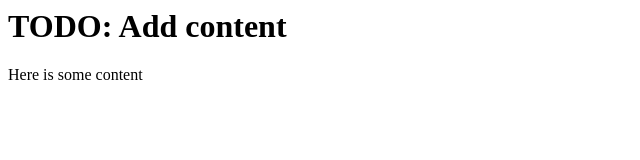
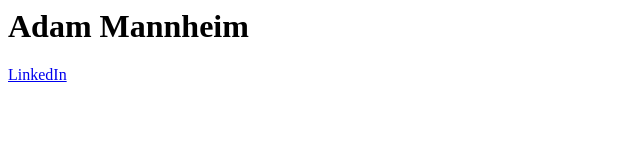
Before and after one commit to admann99/admann99.github.io, a plain HTML site: page index.html in a window 1280 px wide. Shown: the whole page, without its empty margins (0-640 px from the left). Drawn offline with Linux system fonts and the light colour scheme.

Commit message:
Add linkedin

```diff
--- a/index.html
+++ b/index.html
@@ -4,6 +4,6 @@
 	<meta name="viewport" content="width=device-width, initial-scale=1.0">
 </head>
 <body>
-	<h1>TODO: Add content</h1>
-	<p>Here is some content</p>
+	<h1>Adam Mannheim</h1>
+	<div><a href="https://www.linkedin.com/in/adam-mannheim-1715a271">LinkedIn</a></div>
 </body>
```
